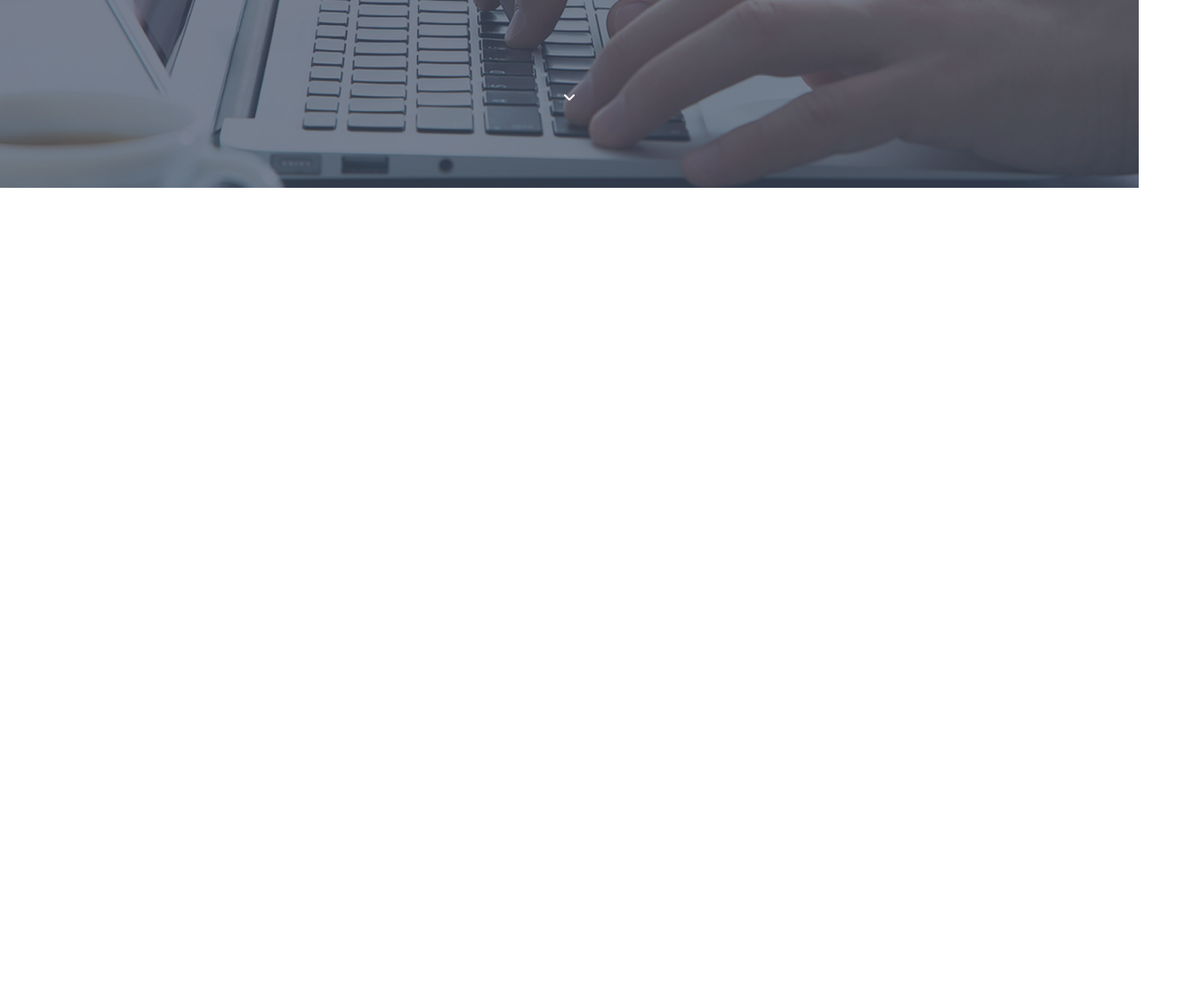
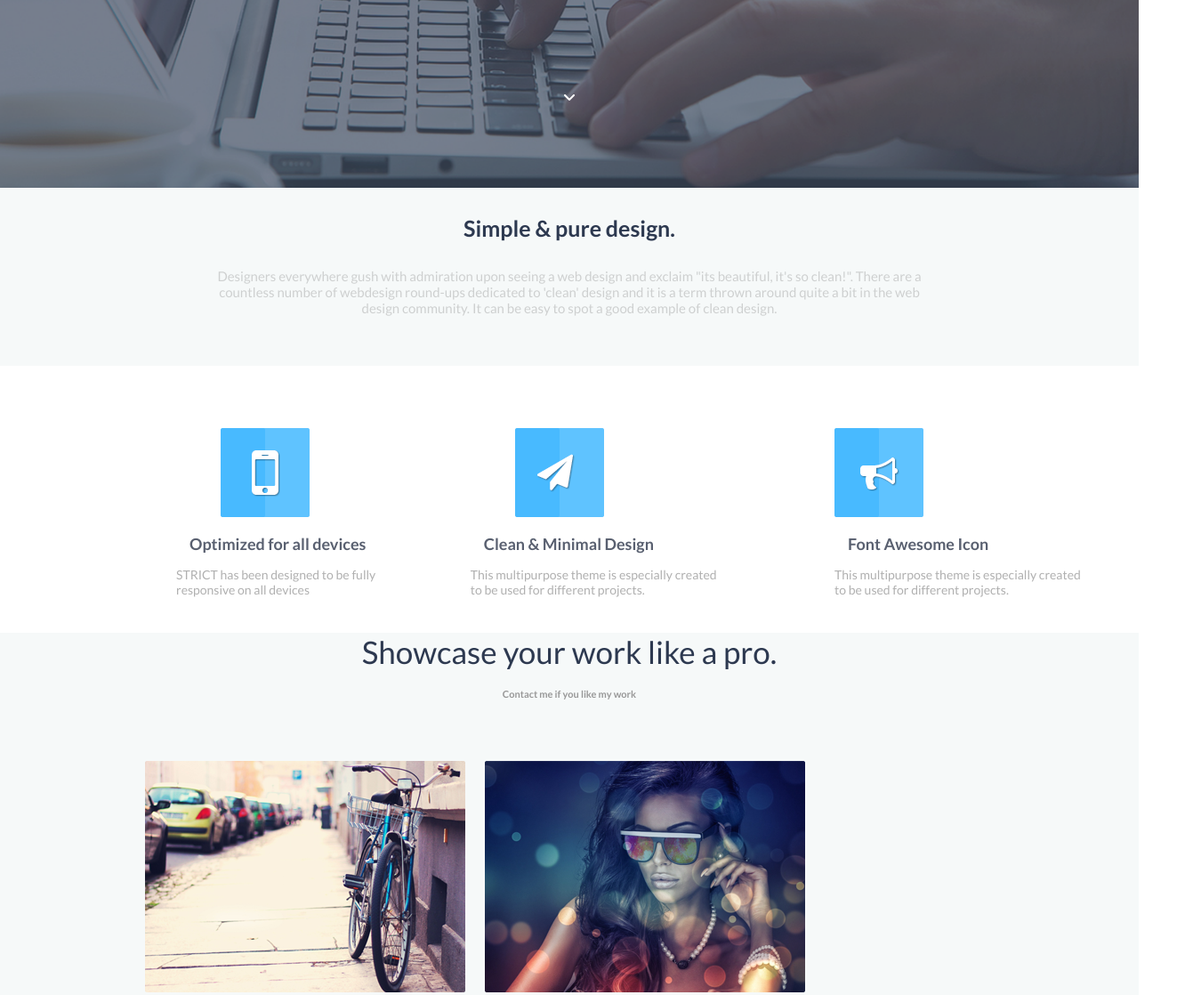
Before and after one commit to mehnaz780/strict, a plain HTML site: page index.html in a window 1280 px wide. Shown: the part 574-1692 px from the top of the page at 89% size, 1350 px wide, since content can reach past the window. Before the commit the page ends 800 px from the top, so only its background shows below. Drawn offline with Linux system fonts and the light colour scheme.

Commit message:
Add files via upload

```diff
--- a/css/style.css
+++ b/css/style.css
@@ -98,3 +98,140 @@ color: #fff;
       bottom:13%;
      }
     }
+
+.content{
+    background-color: #f6f9f9;
+height: 200px;}
+
+.content h2{
+text-align: center;
+font-size: 25px;padding-bottom: 30px;padding-top: 30px;
+font-family: 'Lato', sans-serif;
+color: #2d3950;
+}
+
+.content p{
+    color:#ced0d0 ;
+font-size: 15px;
+text-align: center;
+font-family: 'Lato', sans-serif;
+
+}
+.middle_content{
+ display: flex;
+width: 100%;
+ height: 150px;
+justify-content: unset;
+ margin: 70px;
+}
+.phone{
+
+margin-left: 10%;}
+.phone img{
+
+margin-left: 50Px;}
+
+.phone h4{
+    font-family: 'Lato', sans-serif;
+margin: 15px;font-size: 18px;font-weight: 600;
+color:#596070 ;
+}
+
+.phone p{
+    font-family: 'Lato', sans-serif;
+    color: #b0b0b0;
+    font-size: 14px;
+}
+
+.arrow{
+margin-right: 30px;margin-left: 8%;}
+
+.arrow img{
+margin-left: 50px;}
+
+.arrow h4{
+    font-family: 'Lato', sans-serif;
+margin: 15px;font-size: 18px;font-weight: 600;
+color:#596070 ;
+}
+.arrow p{
+    font-family: 'Lato', sans-serif;
+    color: #b0b0b0;
+    font-size: 14px;
+}
+.speaker{
+margin-left: 8%;}
+
+.speaker img{
+
+}
+.speaker h4{
+    font-family: 'Lato', sans-serif;
+margin: 15px;font-size: 18px;font-weight: 600;
+color:#596070 ;
+}
+
+.speaker p{
+    font-family: 'Lato', sans-serif;
+   color: #b0b0b0;
+   font-size: 14px;
+}
+
+ .content_wrepper{
+  /* height: 700px; */
+  background-color:#f6f9f9;
+ }
+
+ .content_wrepper h1{
+    font-family: 'Lato', sans-serif;
+    color: #2d3950;
+ font-size: 35px;font-weight: 400;text-align: center;margin-top: 80px;
+
+/* margin-bottom: 0px; */}
+.content_wrepper h5{
+color:#989898;
+ text-align: center;margin-top: 20px;
+ font-family: 'Lato', sans-serif;
+font-size: 11px;margin-bottom: 60px;}
+
+ .wrepper{
+
+   }
+.left{
+
+margin-left: 12%;}
+
+ .left img {
+
+ margin: 9px;}
+.cover{
+    background-image:url( ../images/information.png );
+    background-repeat: no-repeat;
+    background-size: cover;
+    min-height: 88vh;
+margin: 60px;}
+footer{
+ /* height: 100px; */
+}
+.footer_content{
+display: flex;
+justify-content: space-between;}
+.terms{
+
+margin-left: 15%;}
+.terms h5{
+
+}
+.social_icon{
+
+}
+.social_icon ul {
+list-style:none;
+
+}
+.social_icon ul li {
+
+}
+.social_icon ul li a{
+
+}
--- a/index.html
+++ b/index.html
@@ -53,7 +53,54 @@
        </div>
     </section>
 
+   <div class="content">
+       <h2>Simple & pure design. </h2>
+       <p> Designers everywhere gush with admiration upon seeing a web design and exclaim "its beautiful, it's so clean!". There are a
+           <br>countless number of webdesign round-ups dedicated to 'clean' design and it is a term thrown around quite a bit in the web<br>
+         design community. It can be easy to spot a good example of clean design. </p>
+   </div>
+
+   <section class="middle_content">
+
+       <div class="phone">
+        <img src="images/phone.png">
+           <h4>Optimized for all devices </h4>
+           <p>STRICT has been designed to be fully <br>
+                responsive on all devices </p>
+       </div>
+
+     <div class="arrow">
+         <img  src="images/arrow.png">
+        <h4> Clean & Minimal Design</h4>
+        <p> This multipurpose theme is especially created <br>
+                to be used for different projects.</p>
+     </div>
+
+     <div class="speaker">
+         <img src="images/sound.png">
+         <h4> Font Awesome Icon</h4>
+         <p> This multipurpose theme is especially created<br>
+                to be used for different projects.</p>
+     </div>
+   </section>
 
 
-    </body>
+  <section class="content_wrepper">
+      <h1>Showcase your work like a pro. </h1>
+      <h5> Contact me if you like my work </h5>
+      <div class="wrepper">
+      <div class="left">
+          <img src="images/cycle.png">
+          <img src="images/girl.png">
+          <img src="images/cup.png">
+          <img src="images/tea.png">
+          <img src="images/seat.png">
+          <img src="images/bell.png">
+      </div>
+      </div>
+
+  </section>
+
+
+</body>
 </html>
```
Also changed, not shown: images/arrow.png (added), images/bell.png (added), images/bg.png (added), images/cup.png (added), images/cycle.png (added), images/girl.png (added), images/phone.png (added), images/seat.png (added), images/sound.png (added), images/tea.png (added).
